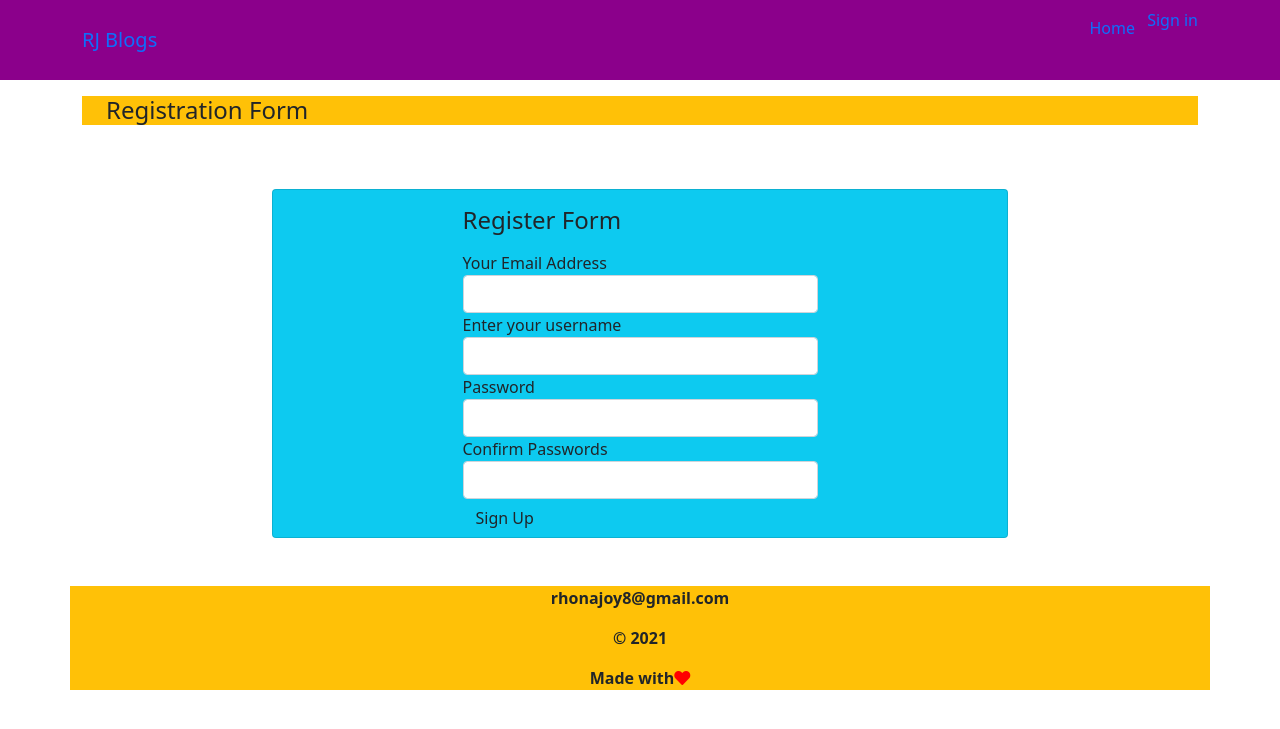
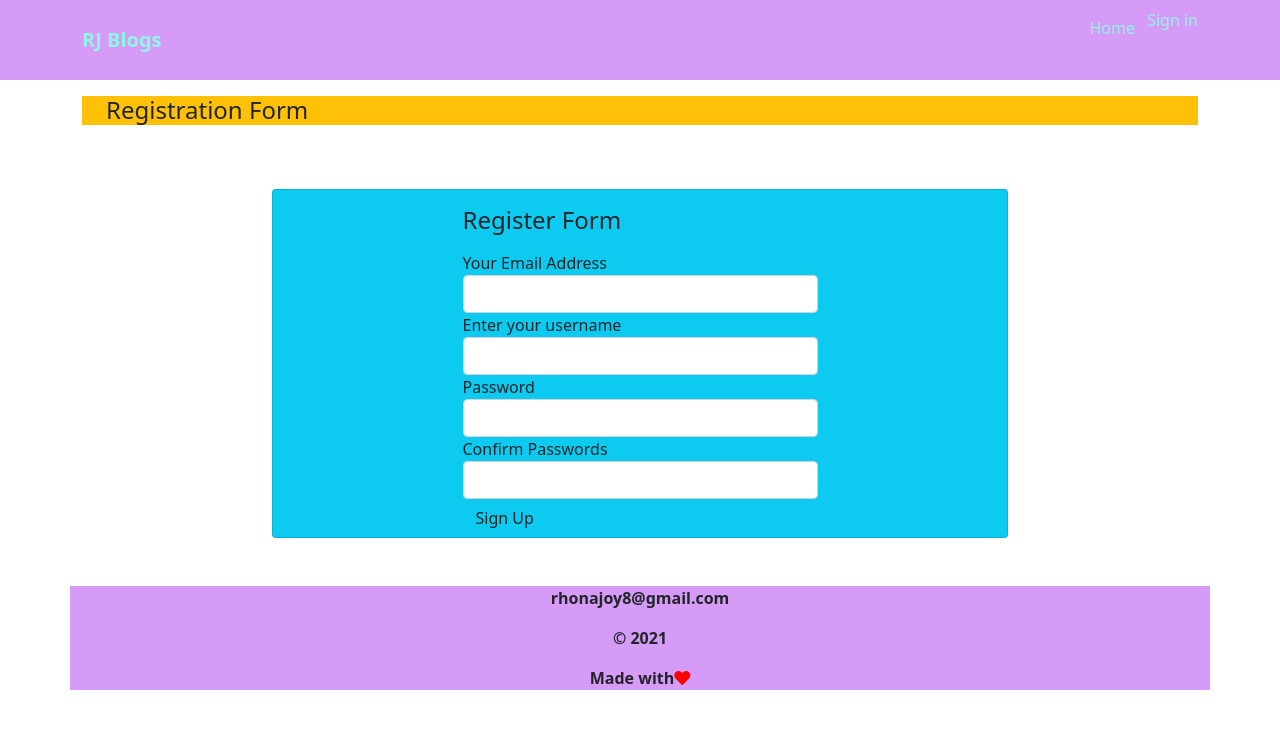
Before and after one commit to RhonaJoyKe/RJ-Blogs, a Flask app: page /auth/register in a window 1280 px wide. Shown: the top 729 px of the page. Run offline with Flask 2, Linux system fonts and the light colour scheme; some libraries are stand-ins or nearby versions.

Commit message:
adds background color

```diff
--- a/app/static/css/index.css
+++ b/app/static/css/index.css
@@ -5,8 +5,17 @@
     background-position: center;
 }
 .navbar{
-    background-color: darkmagenta;
+    background-color: #d59bf6;
+}
+.navbar-brand{
+font-weight: 900;
+color: #8ef6e4;
 }
 .navbar li a {
     text-decoration: none;
+    color: #8ef6e4;
+
 }
+#footer{
+    background-color:#d59bf6; ;
+}
--- a/app/templates/auth/register.html
+++ b/app/templates/auth/register.html
@@ -44,7 +44,7 @@
 <div class="col-md-2"></div>
 </div>
 </div>
-<div class="container bg-warning mt-5" id ="footer">
+<div class="container mt-5" id ="footer">
     <div class="container text-center" id="socials">
         <p><b>rhonajoy8@gmail.com</b></p>
         <p><b>&copy; 2021</b></p>
--- a/app/templates/comments.html
+++ b/app/templates/comments.html
@@ -49,7 +49,7 @@
   </div>
 
  </body>
- <div class="container bg-warning mt-3" id ="footer">
+ <div class="container  mt-3" id ="footer">
   <div class="container text-center" id="socials">
       <p><b>rhonajoy8@gmail.com</b></p>
       <p><b>&copy; 2021</b></p>
--- a/app/templates/index.html
+++ b/app/templates/index.html
@@ -4,7 +4,7 @@
 
 {% block content %}
 <section class="quotes">
-  <h3 id="head"> Top Sources</h3>
+  <h3 id="head"> Top Quotes</h3>
   <div class="container">
     <div class="row">
       <div class="col-md-2"></div>
@@ -44,7 +44,7 @@
 
   </div>
 
-  <div class="container bg-warning mt-5" id="footer">
+  <div class="container mt-5" id="footer">
     <div class="container text-center" id="socials">
       <p><b>rhonajoy8@gmail.com</b></p>
       <p><b>&copy; 2021</b></p>
--- a/app/templates/profile/profile.html
+++ b/app/templates/profile/profile.html
@@ -43,7 +43,7 @@
      {%endif%}
   </div>
 </div>
-<div class="container bg-warning mt-5" id ="footer">
+<div class="container  mt-5" id ="footer">
     <div class="container text-center" id="socials">
         <p><b>rhonajoy8@gmail.com</b></p>
           <p><b>&copy; 2021</b></p>
--- a/app/templates/profile/update.html
+++ b/app/templates/profile/update.html
@@ -24,7 +24,7 @@
     </div>
     <div class="col-md-4"></div>
   </div>
-  <div class="container bg-warning mt-5" id ="footer">
+  <div class="container  mt-5" id ="footer">
     <div class="container text-center" id="socials">
         <p><b>rhonajoy8@gmail.com</b></p>
           <p><b>&copy; 2021</b></p>
```
